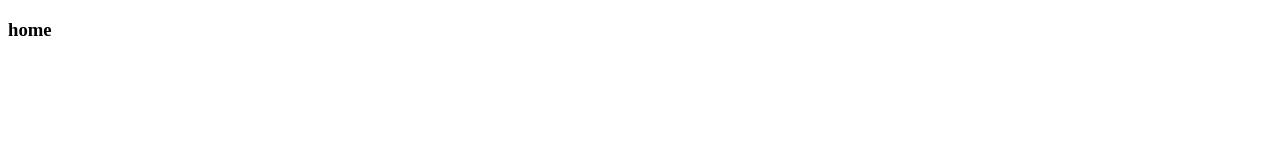
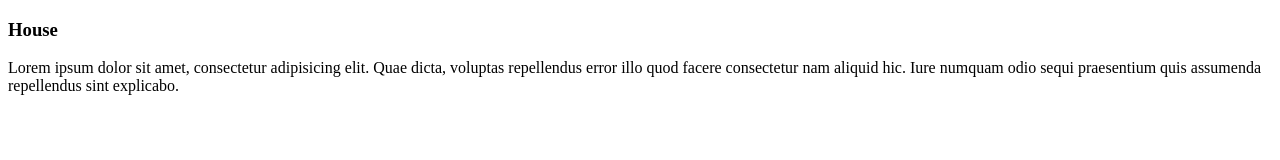
Before and after one commit to pureblood20/hello-world, a plain HTML site: page nav-bar.html in a window 1280 px wide. Drawn offline with Linux system fonts and the light colour scheme.

Commit message:
bug fix navbar

```diff
--- a/nav-bar.html
+++ b/nav-bar.html
@@ -6,6 +6,12 @@
     <title>Document</title>
   </head>
   <body>
-    <h3>home</h3>
+    <h3>House</h3>
+    <p>
+      Lorem ipsum dolor sit amet, consectetur adipisicing elit. Quae dicta,
+      voluptas repellendus error illo quod facere consectetur nam aliquid hic.
+      Iure numquam odio sequi praesentium quis assumenda repellendus sint
+      explicabo.
+    </p>
   </body>
 </html>
```
